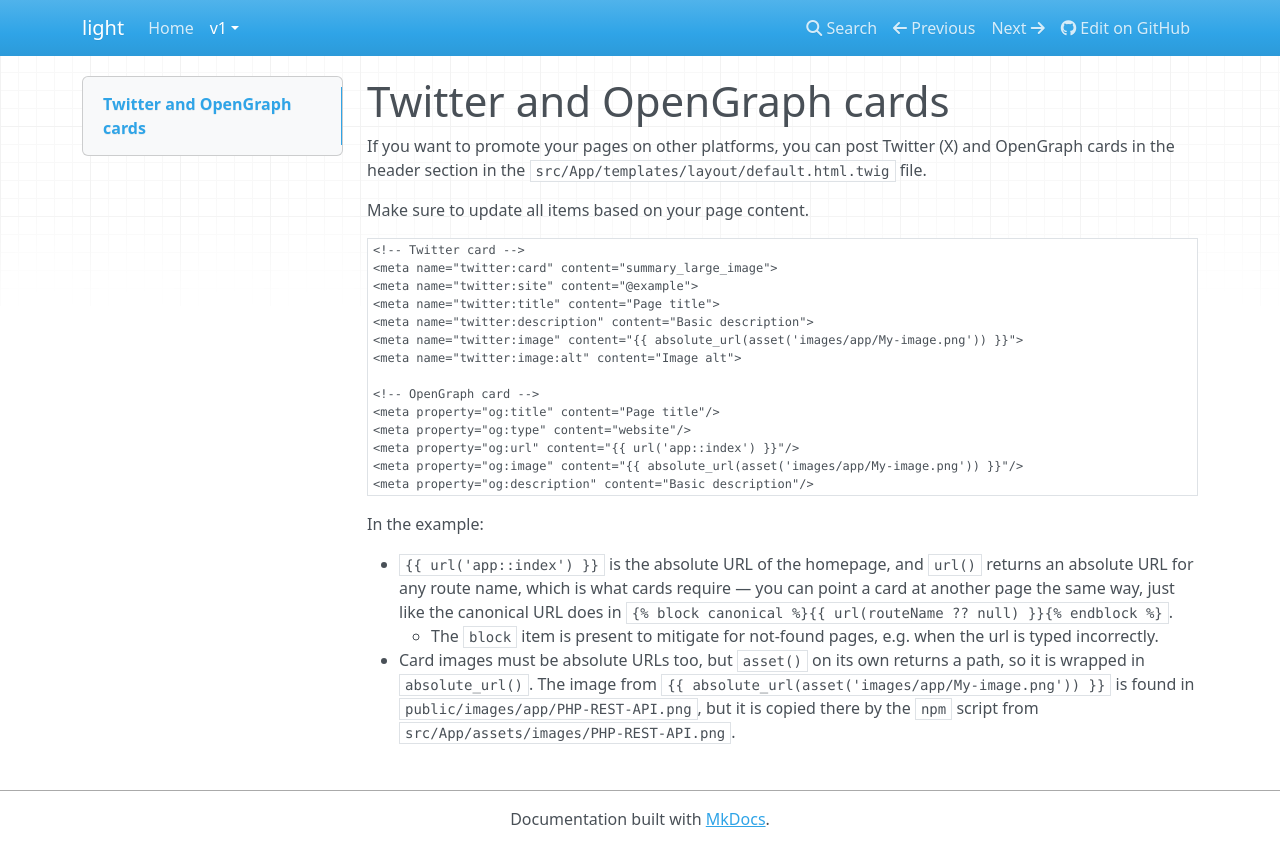
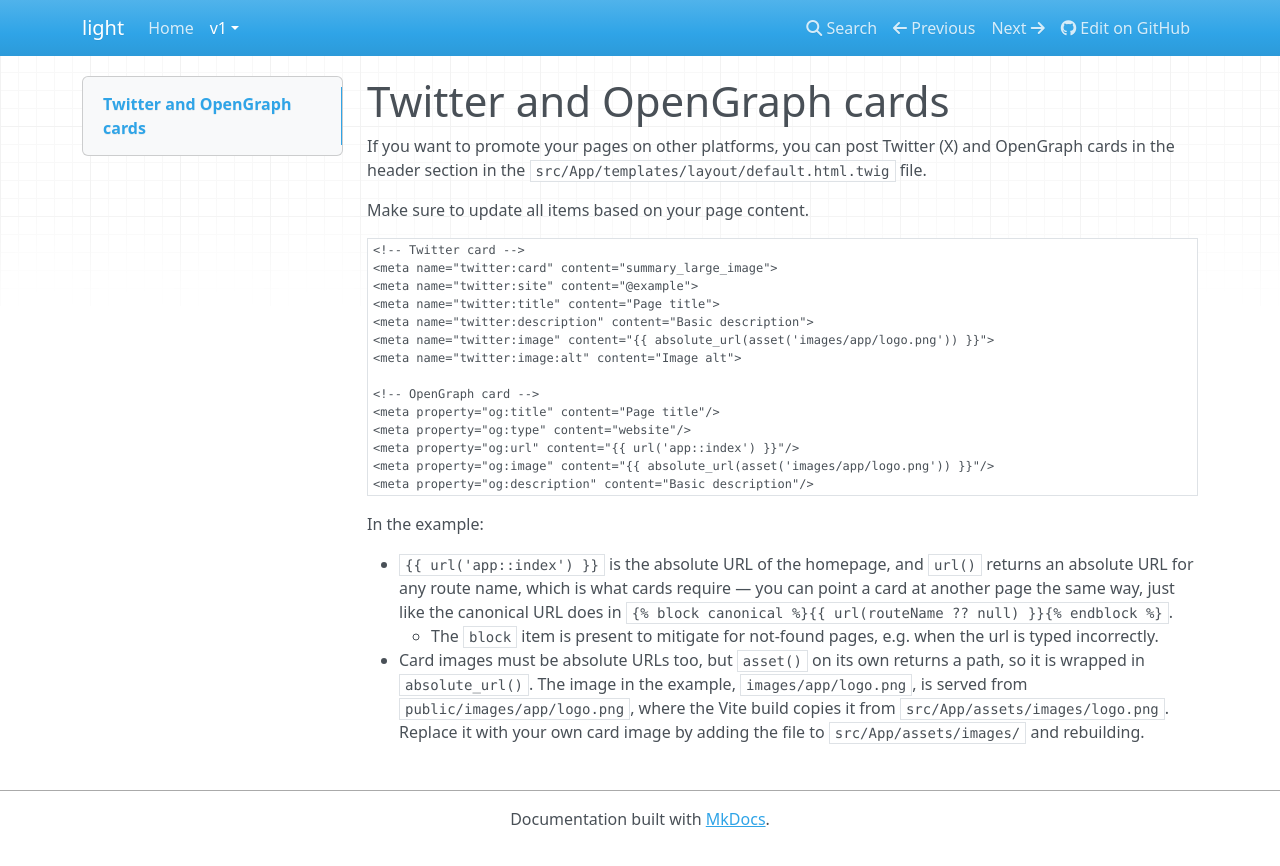
Before and after one commit to dotkernel/light-documentation, an MkDocs documentation site: the page built from docs/book/v1/how-tos/twitter-opengraph-cards.md, in a window 1280 px wide. Shown: the top 866 px of the page. Built offline with MkDocs 1.6.1, drawn with Linux system fonts in a browser that asks for light colours; nearby versions of some CDN libraries.

Commit message:
Use a real asset in the card example
Signed-off-by: arhimede <julian@dotkernel.com>

````diff
--- a/docs/book/v1/how-tos/twitter-opengraph-cards.md
+++ b/docs/book/v1/how-tos/twitter-opengraph-cards.md
@@ -10,14 +10,14 @@ Make sure to update all items based on your page content.
 <meta name="twitter:site" content="@example">
 <meta name="twitter:title" content="Page title">
 <meta name="twitter:description" content="Basic description">
-<meta name="twitter:image" content="{{ absolute_url(asset('images/app/My-image.png')) }}">
+<meta name="twitter:image" content="{{ absolute_url(asset('images/app/logo.png')) }}">
 <meta name="twitter:image:alt" content="Image alt">
 
 <!-- OpenGraph card -->
 <meta property="og:title" content="Page title"/>
 <meta property="og:type" content="website"/>
 <meta property="og:url" content="{{ url('app::index') }}"/>
-<meta property="og:image" content="{{ absolute_url(asset('images/app/My-image.png')) }}"/>
+<meta property="og:image" content="{{ absolute_url(asset('images/app/logo.png')) }}"/>
 <meta property="og:description" content="Basic description"/>
 ```
 
@@ -26,4 +26,5 @@ In the example:
 - `{{ url('app::index') }}` is the absolute URL of the homepage, and `url()` returns an absolute URL for any route name, which is what cards require — you can point a card at another page the same way, just like the canonical URL does in `{% block canonical %}{{ url(routeName ?? null) }}{% endblock %}`.
     - The `block` item is present to mitigate for not-found pages, e.g. when the url is typed incorrectly.
 - Card images must be absolute URLs too, but `asset()` on its own returns a path, so it is wrapped in `absolute_url()`.
-The image from `{{ absolute_url(asset('images/app/My-image.png')) }}` is found in `public/images/app/PHP-REST-API.png`, but it is copied there by the `npm` script from `src/App/assets/images/PHP-REST-API.png`.
+The image in the example, `images/app/logo.png`, is served from `public/images/app/logo.png`, where the Vite build copies it from `src/App/assets/images/logo.png`.
+Replace it with your own card image by adding the file to `src/App/assets/images/` and rebuilding.
````
